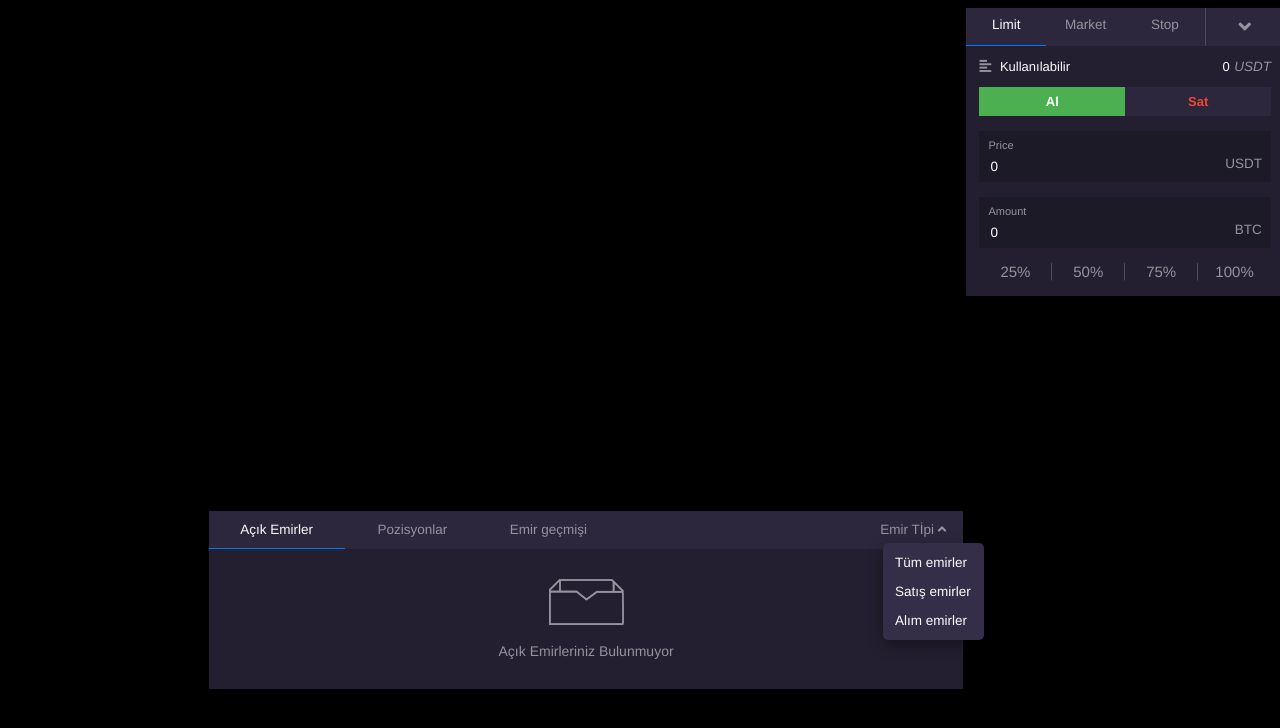
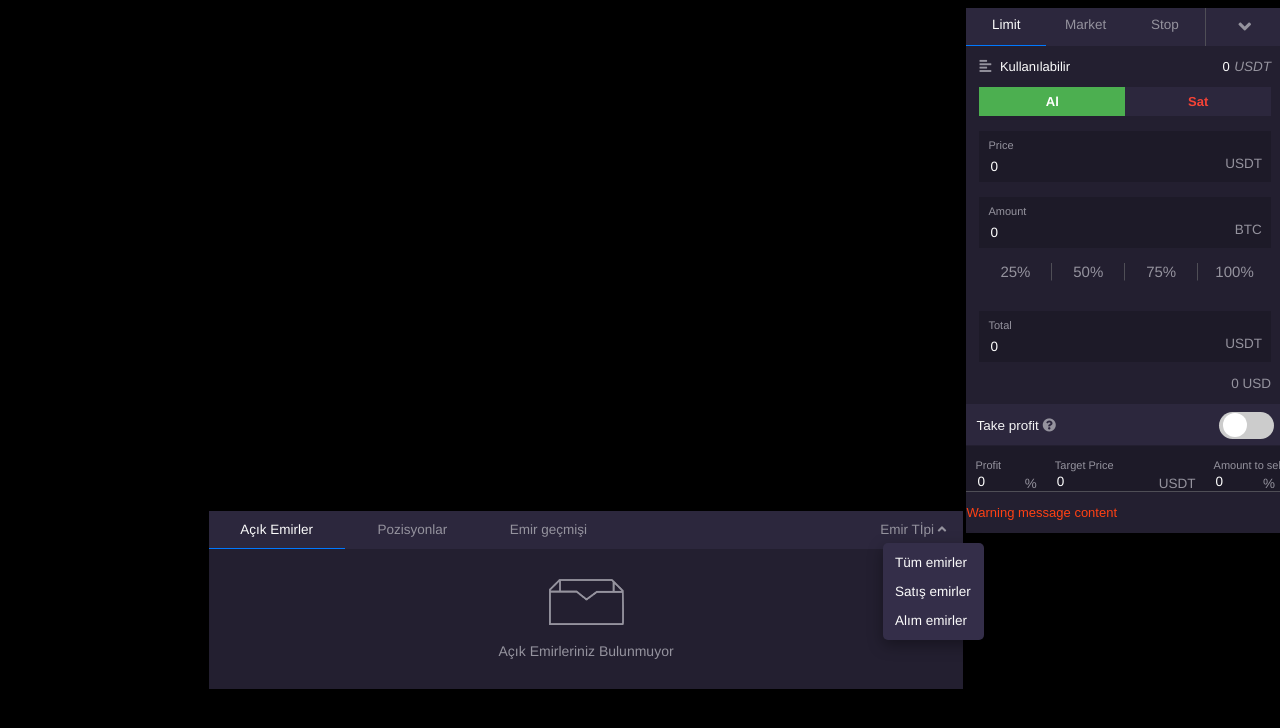
Before and after one commit to ServeIron/bitsgap-trading-clone, a plain HTML site: page index.html in a window 1280 px wide. Drawn offline with Linux system fonts and the light colour scheme; a script that the page names is missing.

Commit message:
take profitte kaldı

```diff
--- a/css/style.css
+++ b/css/style.css
@@ -1,14 +1,14 @@
 body {
     background-color: #000;
-
     overflow-x: hidden;
 }
-html{
+
+html {
     height: 100%;
 }
+
 * {
     font-family: 'Franklin Gothic Medium', 'Arial Narrow', Arial, sans-serif;
-
     font-size: 13.5px;
     font-weight: 500;
 }
@@ -23,7 +23,6 @@ html{
 
 .font-bright {
     color: #fcfcfc;
-
 }
 
 .font-dark {
@@ -47,11 +46,13 @@ html{
     padding: 0px !important;
     margin-top: 3px;
 }
+
 .transaction-bottom-menu div {
     width: 27%;
     text-align: center;
     padding: 11px 0px;
 }
+
 .transaction-bottom-menu div:hover {
     cursor: pointer;
 }
@@ -59,6 +60,7 @@ html{
 .transaction-bottom-menu-two div:hover {
     cursor: pointer;
 }
+
 .transaction-bottom-menu-two {
     display: inline-flex;
     justify-content: flex-end;
@@ -69,11 +71,13 @@ html{
     position: relative;
     padding: 0px !important;
 }
+
 .transaction-bottom-menu-two div {
     width: 40%;
     text-align: center;
     padding: 11px 0px;
 }
+
 .transaction-bottom-menu-two ul {
     width: 40%;
     left: 68%;
@@ -85,83 +89,86 @@ html{
     border-radius: 5px;
     box-shadow: rgba(0, 0, 0, 0.35) 0px 5px 15px;
 }
-.transaction-bottom-menu-two ul li{
+
+.transaction-bottom-menu-two ul li {
     list-style-type: none;
     padding: 7px;
     color: #fcfcfc;
 }
+
 .transaction-bottom-menu-active {
     border-bottom: 1.5px solid #0078ff;
     color: #fcfcfc !important;
 }
-.transaction-bottom{
+
+.transaction-bottom {
     height: auto;
     padding: 5px;
+}
 
-
-}
 .transaction-bottom .bottom-warning {
     width: 50%;
     height: auto;
     margin: 25px auto;
     text-align: center;
     font-size: 14px;
+}
 
-}
-.transaction-bottom .bottom-warning img{
+.transaction-bottom .bottom-warning img {
     width: 75px;
     height: auto;
     margin-bottom: 15px;
 }
+
 .right-order {
     display: inline-flex;
     flex-direction: row;
     width: 100%;
     padding: 0px !important;
 }
-.right-order div{
+
+.right-order div {
     width: 25%;
     padding: 9px;
     color: #95939e;
     text-align: center;
+}
 
-}
-.right-order div:nth-child(4){
+.right-order div:nth-child(4) {
     border-left: 0.1px solid #4f4e56;
     padding: 11px auto 4px auto;
+}
 
-}
-.limit-order-content{
+.limit-order-content {
     width: 100%;
     display: flex;
     flex-direction: column;
+    padding: 0px 13px;
+}
 
-    padding: 0px 13px;
-
-}
-.content-one{
+.content-one {
     display: inline-flex;
     align-items: stretch;
     width: 100%;
     padding: 13px 0px;
+    flex-direction: row;
+}
 
-    flex-direction: row;
-
-}
-.content-one span{
+.content-one span {
     width: 50%;
     font-size: 13px;
+}
 
-}
-.content-one span:nth-child(2){
+.content-one span:nth-child(2) {
     text-align: right;
 }
-.content-button{
+
+.content-button {
     display: flex;
     align-items: stretch;
     width: 100%;
+}
 
-}
 .content-button button {
     width: 50%;
     border-radius: 0px;
@@ -170,34 +177,41 @@ html{
     font-size: 13px;
     font-weight: bold;
 }
-.content-button button:nth-child(1){
+
+.content-button button:nth-child(1) {
     background-color: #4caf50;
     color: #fff;
 }
-.content-button button:nth-child(2){
+
+.content-button button:nth-child(2) {
     background-color: #2c273d;
     color: #f44336;
 }
-.content-button button:nth-child(2):hover{
+
+.content-button button:nth-child(2):hover {
     background-color: #f44336;
     color: #fff;
     cursor: pointer;
 }
-.content-button button:nth-child(1):hover{
+
+.content-button button:nth-child(1):hover {
     background-color: #2c273d;
     color: #4caf50;
     cursor: pointer;
 }
-.content-button button:nth-child(2):focus{
+
+.content-button button:nth-child(2):focus {
     background-color: #f44336;
     color: #fff;
     cursor: pointer;
 }
-.content-button button:nth-child(1):focus{
+
+.content-button button:nth-child(1):focus {
     background-color: #4caf50;
     color: #fff;
     cursor: pointer;
 }
+
 .content-price {
     display: flex;
     width: 100%;
@@ -205,9 +219,9 @@ html{
     margin-top: 15px;
     position: relative;
     padding: 25px 9px 6px 9px;
+}
 
-}
-.content-price input{
+.content-price input {
     width: 90%;
     height: 20px;
     outline: none;
@@ -216,9 +230,11 @@ html{
     border: 0px;
     color: #fff;
 }
+
 .content-price span {
     color: #95939e;
 }
+
 .content-rate {
     width: 100%;
     display: inline-flex;
@@ -226,6 +242,7 @@ html{
     align-items: stretch;
     padding: 15px 0px;
 }
+
 .content-rate div {
     width: 25%;
     text-align: center;
@@ -234,16 +251,161 @@ html{
     border-right: 0.1px solid #4f4e56;
     border-bottom: 1px solid #231f30;
 }
-.content-rate div:nth-child(4){
+
+.content-rate div:nth-child(4) {
     border: none;
 }
-.content-rate div:hover{
+
+.content-rate div:hover {
     color: #0078ff;
     border-bottom: 1px solid #0078ff;
     cursor: pointer;
 }
-.content-rate div:focus{
+
+.content-rate div:focus {
     color: #0078ff;
     border-bottom: 1px solid #0078ff;
     cursor: pointer;
 }
+
+.limit-content {
+    width: 100%;
+    height: auto;
+    flex-direction: column;
+    display: flex;
+}
+
+.limit-content-to {
+    display: inline-flex;
+    align-items: stretch;
+    width: 100%;
+    flex-direction: row;
+    background-color: #2c273d;
+    margin-bottom: 1px;
+}
+
+.limit-content-to div {
+    width: 50%;
+    padding: 8px 10px 6px 10px;
+    color: #f4f4f5;
+    font-family: sans-serif;
+}
+
+.limit-content-to div:nth-child(2) {
+    text-align: right;
+}
+
+.limit-content-to div:nth-child(1) {
+    position: relative;
+    margin-top: 6px;
+}
+
+.content-to-info {
+    display: none;
+    width: 100% !important;
+    height: auto;
+    padding: 7px 9px;
+    position: absolute;
+    background-color: #1d1b22;
+    text-align: left !important;
+    top: 40px;
+    border-radius: 4px;
+}
+
+.switch {
+    position: relative;
+    display: inline-block;
+    width: 55px;
+    height: 27px;
+}
+
+.switch input {
+    opacity: 0;
+    width: 0;
+    height: 0;
+}
+
+.slider {
+    position: absolute;
+    cursor: pointer;
+    top: 0;
+    left: 0;
+    right: 0;
+    bottom: 0;
+    background-color: #ccc;
+    -webkit-transition: .4s;
+    transition: .4s;
+}
+
+.slider:before {
+    position: absolute;
+    content: "";
+    height: 24px;
+    width: 24px;
+    left: 4px;
+    bottom: 2px;
+    background-color: white;
+    -webkit-transition: .4s;
+    transition: .4s;
+}
+
+.switch input:checked+.slider {
+    background-color: #0078ff;
+}
+
+.switch input:focus+.slider {
+    box-shadow: 0 0 1px #0078ff;
+}
+
+.switch input:checked+.slider:before {
+    -webkit-transform: translateX(26px);
+    -ms-transform: translateX(26px);
+    transform: translateX(26px);
+}
+
+
+/* Rounded sliders */
+
+.slider.round {
+    border-radius: 34px;
+}
+
+.slider.round:before {
+    border-radius: 50%;
+}
+
+.limit-content-to-detail {
+    width: 100%;
+    display: flex;
+    flex-wrap: wrap;
+}
+
+.limit-content-to-detail div {
+    width: 25%;
+    margin-top: 0px !important;
+}
+
+.limit-content-to-detail div:nth-child(2) {
+    width: 50%;
+}
+
+.limit-content-to-detail .content-price {
+    padding-bottom: 0px !important;
+    border-bottom: 1px solid #4f4e56;
+}
+
+.limit-content-to-detail .content-price:hover {
+    border-bottom-color: #0078ff;
+}
+
+.limit-content-to-detail .content-price span {
+    margin-top: 5px;
+}
+
+.limit-content-to-detail p {
+    font-size: 13px;
+    color: #ff4114;
+    font-family: sans-serif;
+    font-weight: unset;
+    text-align: center;
+}
--- a/index.html
+++ b/index.html
@@ -68,28 +68,26 @@
                     <div class="col-md-12 transaction-bottom bg-dark" id="transact-opened" style="display: block;">
                         <div class="bottom-warning font-dark">
                             <img src="images/box.png" alt="">
-                    <br>
-                        Açık Emirleriniz Bulunmuyor
+                            <br> Açık Emirleriniz Bulunmuyor
                         </div>
                     </div>
                     <div class="col-md-12 transaction-bottom bg-dark" id="transact-opened" style="display: none;">
                         <div class="bottom-warning font-dark">
                             <img src="images/box.png" alt="">
-                    <br>
-                        Pozisyon Bulunmuyor
+                            <br> Pozisyon Bulunmuyor
                         </div>
                     </div>
                     <div class="col-md-12 transaction-bottom bg-dark" id="transact-opened" style="display: none;">
                         <div class="bottom-warning font-dark">
                             <img src="images/box.png" alt="">
-                    <br>
-                        Emirleriniz Bulunmuyor
+                            <br> Emirleriniz Bulunmuyor
                         </div>
                     </div>
                 </div>
 
             </div>
             <div class="col-md-3" style="padding: 0px 3px;">
+                <!-- sağ taraf -->
                 <div class="right-order bg-bright">
                     <div class="transaction-bottom-menu-active">Limit</div>
                     <div>Market</div>
@@ -122,6 +120,49 @@
                         <div> 75%</div>
                         <div> 100%</div>
                     </div>
+                    <div class="content-price">
+                        <span style="position: absolute; top: 8px; font-size: 11px;">Total</span> <br>
+                        <input type="text" name="" id="" value="0">
+                        <span>USDT</span>
+                    </div>
+                    <p class="font-dark" style="text-align: right;">0 USD</p>
+
+                </div>
+                <div class="limit-content bg-dark">
+                    <div class="limit-content-to">
+                        <div>Take profit <i class="fas fa-question-circle font-dark"></i>
+                            <div class="content-to-info">
+                                <strong><i class="fas fa-question-circle font-bright"></i> Take Profit</strong>
+                                <p class="font-bright">Lorem ipsum dolor sit amet consectetur adipisicing elit. </p>
+                            </div>
+                        </div>
+                        <div>
+                            <label class="switch">
+                            <input type="checkbox">
+                            <span class="slider round"></span>
+                        </label>
+                        </div>
+                    </div>
+                    <div class="limit-content-to-detail bg-dark">
+                        <div class="content-price">
+                            <span style="position: absolute; top: 8px; font-size: 11px;">Profit</span> <br>
+                            <input type="text" name="" id="" value="0">
+                            <span>%</span>
+                        </div>
+                        <div class="content-price">
+                            <span style="position: absolute; top: 8px; font-size: 11px;">Target Price</span> <br>
+                            <input type="text" name="" id="" value="0">
+                            <span>USDT</span>
+                        </div>
+                        <div class="content-price">
+                            <span style="position: absolute; top: 8px; font-size: 11px;">Amount to sell</span> <br>
+                            <input type="text" name="" id="" value="0">
+                            <span>%</span>
+                        </div>
+                        <br>
+                        <p>Warning message content</p>
+
+                    </div>
                 </div>
             </div>
         </div>
```
Lines whose indentation alone changed are shown as unchanged.
